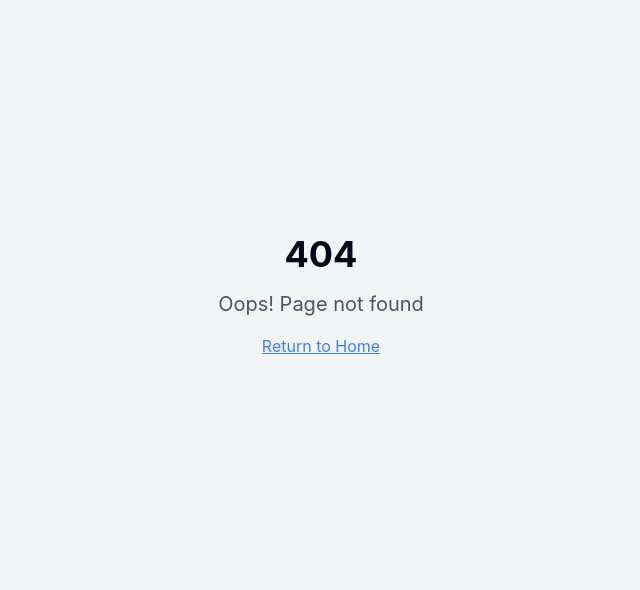
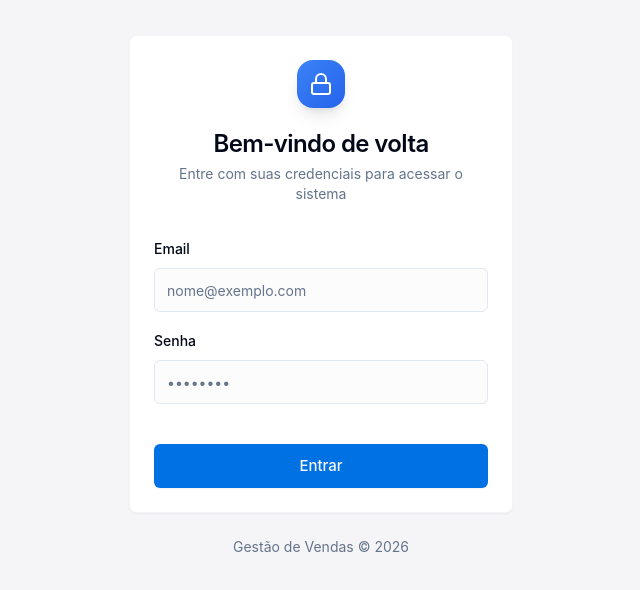
Before and after one commit to kimberlyPrest/gest-o-de-vendas-ude3mrt1k, a React (Vite) app: page /login in a window 1280 px wide. Before the commit this address had no page. Shown: the part 104-694 px from the top of the page, without its empty margins (319-959 px from the left). Built offline with nearby package versions, Linux system fonts and the light colour scheme.

Commit message:
feat: Implement secure login and route protection

```diff
--- a/src/App.tsx
+++ b/src/App.tsx
@@ -6,8 +6,11 @@ import { TooltipProvider } from '@/components/ui/tooltip'
 import { ThemeProvider } from 'next-themes'
 import Layout from './components/Layout'
 import Index from './pages/Index'
+import Login from './pages/Login'
 import NotFound from './pages/NotFound'
 import { Loader2 } from 'lucide-react'
+import { AuthProvider } from '@/hooks/use-auth'
+import { AuthGuard } from '@/components/auth/AuthGuard'
 
 // Lazy Loading
 const Lives = React.lazy(() => import('./pages/Lives'))
@@ -27,12 +30,20 @@ const App = () => (
     <BrowserRouter
       future={{ v7_startTransition: false, v7_relativeSplatPath: false }}
     >
+      <AuthProvider>
         <TooltipProvider>
           <Toaster />
           <Sonner />
           <Suspense fallback={<LoadingFallback />}>
             <Routes>
-            <Route element={<Layout />}>
+              <Route path="/login" element={<Login />} />
+              <Route
+                element={
+                  <AuthGuard>
+                    <Layout />
+                  </AuthGuard>
+                }
+              >
                 <Route path="/" element={<Index />} />
                 <Route path="/lives" element={<Lives />} />
                 <Route path="/crm" element={<CRM />} />
@@ -41,6 +52,7 @@ const App = () => (
             </Routes>
           </Suspense>
         </TooltipProvider>
+      </AuthProvider>
     </BrowserRouter>
   </ThemeProvider>
 )
--- a/src/components/AppSidebar.tsx
+++ b/src/components/AppSidebar.tsx
@@ -1,4 +1,4 @@
-import { useLocation, Link } from 'react-router-dom'
+import { useLocation, Link, useNavigate } from 'react-router-dom'
 import {
   Sidebar,
   SidebarContent,
@@ -9,10 +9,15 @@ import {
   SidebarFooter,
 } from '@/components/ui/sidebar'
 import { cn } from '@/lib/utils'
+import { useAuth } from '@/hooks/use-auth'
+import { LogOut } from 'lucide-react'
+import { toast } from 'sonner'
 
 export function AppSidebar() {
   const location = useLocation()
   const pathname = location.pathname
+  const { user, signOut } = useAuth()
+  const navigate = useNavigate()
 
   const items = [
     {
@@ -31,6 +36,17 @@ export function AppSidebar() {
       icon: 'settings',
     },
   ]
+
+  const handleLogout = async () => {
+    try {
+      await signOut()
+      toast.success('Você saiu do sistema')
+      navigate('/login')
+    } catch (error) {
+      console.error('Logout error:', error)
+      toast.error('Erro ao sair')
+    }
+  }
 
   return (
     <>
@@ -118,7 +134,8 @@ export function AppSidebar() {
           className="p-6 border-t"
           style={{ borderColor: '#E5E5E7' }}
         >
-          <div className="flex items-center gap-3 p-2 rounded-xl hover:bg-black/5 cursor-pointer transition-colors">
+          <div className="flex flex-col gap-2">
+            <div className="flex items-center gap-3 p-2 rounded-xl transition-colors">
               <div
                 className="size-8 rounded-full flex items-center justify-center"
                 style={{ backgroundColor: '#E5E5E7', color: '#86868B' }}
@@ -132,12 +149,24 @@ export function AppSidebar() {
                   className="text-[13px] font-medium truncate"
                   style={{ color: '#1D1D1F' }}
                 >
-                Admin User
+                  Usuário
                 </p>
-              <p className="text-[11px] truncate" style={{ color: '#86868B' }}>
-                admin@icloud.com
+                <p
+                  className="text-[11px] truncate"
+                  style={{ color: '#86868B' }}
+                >
+                  {user?.email || 'Carregando...'}
                 </p>
               </div>
+            </div>
+
+            <button
+              onClick={handleLogout}
+              className="flex items-center gap-2 p-2 rounded-xl text-xs font-medium text-red-500 hover:bg-red-50 transition-colors w-full"
+            >
+              <LogOut size={14} />
+              <span>Sair do sistema</span>
+            </button>
           </div>
         </SidebarFooter>
       </Sidebar>
--- /dev/null
+++ b/src/components/auth/AuthGuard.tsx
@@ -0,0 +1,28 @@
+import { useAuth } from '@/hooks/use-auth'
+import { Navigate, useLocation } from 'react-router-dom'
+import { Loader2 } from 'lucide-react'
+
+export const AuthGuard = ({ children }: { children: React.ReactNode }) => {
+  const { user, loading } = useAuth()
+  const location = useLocation()
+
+  if (loading) {
+    return (
+      <div className="flex h-screen w-full items-center justify-center bg-gray-50 dark:bg-background">
+        <div className="flex flex-col items-center gap-4">
+          <Loader2 className="h-10 w-10 animate-spin text-primary" />
+          <p className="text-muted-foreground animate-pulse">
+            Verificando credenciais...
+          </p>
+        </div>
+      </div>
+    )
+  }
+
+  if (!user) {
+    // Redirect to login page, but save the current location they were trying to go to
+    return <Navigate to="/login" state={{ from: location }} replace />
+  }
+
+  return <>{children}</>
+}
--- /dev/null
+++ b/src/hooks/use-auth.tsx
@@ -0,0 +1,76 @@
+import {
+  createContext,
+  useContext,
+  useEffect,
+  useState,
+  ReactNode,
+} from 'react'
+import { User, Session } from '@supabase/supabase-js'
+import { supabase } from '@/lib/supabase/client'
+
+interface AuthContextType {
+  user: User | null
+  session: Session | null
+  signIn: (email: string, password: string) => Promise<{ error: any }>
+  signOut: () => Promise<{ error: any }>
+  loading: boolean
+}
+
+const AuthContext = createContext<AuthContextType | undefined>(undefined)
+
+export const useAuth = () => {
+  const context = useContext(AuthContext)
+  if (context === undefined) {
+    throw new Error('useAuth must be used within an AuthProvider')
+  }
+  return context
+}
+
+export const AuthProvider = ({ children }: { children: ReactNode }) => {
+  const [user, setUser] = useState<User | null>(null)
+  const [session, setSession] = useState<Session | null>(null)
+  const [loading, setLoading] = useState(true)
+
+  useEffect(() => {
+    // Set up auth state listener FIRST
+    const {
+      data: { subscription },
+    } = supabase.auth.onAuthStateChange((_event, session) => {
+      setSession(session)
+      setUser(session?.user ?? null)
+      setLoading(false)
+    })
+
+    // THEN check for existing session
+    supabase.auth.getSession().then(({ data: { session } }) => {
+      setSession(session)
+      setUser(session?.user ?? null)
+      setLoading(false)
+    })
+
+    return () => subscription.unsubscribe()
+  }, [])
+
+  const signIn = async (email: string, password: string) => {
+    const { error } = await supabase.auth.signInWithPassword({
+      email,
+      password,
+    })
+    return { error }
+  }
+
+  const signOut = async () => {
+    const { error } = await supabase.auth.signOut()
+    return { error }
+  }
+
+  const value = {
+    user,
+    session,
+    signIn,
+    signOut,
+    loading,
+  }
+
+  return <AuthContext.Provider value={value}>{children}</AuthContext.Provider>
+}
--- a/src/lib/supabase/client.ts
+++ b/src/lib/supabase/client.ts
@@ -1,17 +1,22 @@
 // AVOID UPDATING THIS FILE DIRECTLY. It is automatically generated.
-import { createClient } from '@supabase/supabase-js';
-import type { Database } from './types';
+import { createClient } from '@supabase/supabase-js'
+import type { Database } from './types'
 
-const SUPABASE_URL = import.meta.env.VITE_SUPABASE_URL as string;
-const SUPABASE_PUBLISHABLE_KEY = import.meta.env.VITE_SUPABASE_PUBLISHABLE_KEY as string;
+const SUPABASE_URL = import.meta.env.VITE_SUPABASE_URL as string
+const SUPABASE_PUBLISHABLE_KEY = import.meta.env
+  .VITE_SUPABASE_PUBLISHABLE_KEY as string
 
 // Import the supabase client like this:
 // import { supabase } from "@/lib/supabase/client";
 
-export const supabase = createClient<Database>(SUPABASE_URL, SUPABASE_PUBLISHABLE_KEY, {
-  auth: {
-    storage: localStorage,
-    persistSession: true,
-    autoRefreshToken: true,
-  }
-});
+export const supabase = createClient<Database>(
+  SUPABASE_URL,
+  SUPABASE_PUBLISHABLE_KEY,
+  {
+    auth: {
+      storage: localStorage,
+      persistSession: true,
+      autoRefreshToken: true,
+    },
+  },
+)
--- /dev/null
+++ b/src/pages/Login.tsx
@@ -0,0 +1,121 @@
+import { useState } from 'react'
+import { useAuth } from '@/hooks/use-auth'
+import { useNavigate, useLocation } from 'react-router-dom'
+import { Button } from '@/components/ui/button'
+import { Input } from '@/components/ui/input'
+import { Label } from '@/components/ui/label'
+import {
+  Card,
+  CardContent,
+  CardDescription,
+  CardFooter,
+  CardHeader,
+  CardTitle,
+} from '@/components/ui/card'
+import { toast } from 'sonner'
+import { Loader2, Lock } from 'lucide-react'
+
+export default function Login() {
+  const [email, setEmail] = useState('')
+  const [password, setPassword] = useState('')
+  const [isLoading, setIsLoading] = useState(false)
+  const { signIn } = useAuth()
+  const navigate = useNavigate()
+  const location = useLocation()
+
+  const from = location.state?.from?.pathname || '/'
+
+  const handleSubmit = async (e: React.FormEvent) => {
+    e.preventDefault()
+    setIsLoading(true)
+
+    try {
+      const { error } = await signIn(email, password)
+
+      if (error) {
+        toast.error('Erro ao fazer login', {
+          description: 'Verifique suas credenciais e tente novamente.',
+        })
+      } else {
+        toast.success('Login realizado com sucesso')
+        navigate(from, { replace: true })
+      }
+    } catch (error) {
+      toast.error('Erro inesperado', {
+        description: 'Ocorreu um erro ao tentar fazer login.',
+      })
+      console.error(error)
+    } finally {
+      setIsLoading(false)
+    }
+  }
+
+  return (
+    <div className="min-h-screen flex items-center justify-center bg-[#F5F5F7] p-4 dark:bg-background">
+      <div className="w-full max-w-sm animate-fade-in-up">
+        <Card className="border-border/40 shadow-elevation">
+          <CardHeader className="space-y-1 text-center pb-8">
+            <div className="mx-auto mb-4 flex h-12 w-12 items-center justify-center rounded-2xl bg-gradient-to-br from-blue-500 to-blue-600 shadow-lg">
+              <Lock className="h-6 w-6 text-white" />
+            </div>
+            <CardTitle className="text-2xl font-semibold tracking-tight">
+              Bem-vindo de volta
+            </CardTitle>
+            <CardDescription>
+              Entre com suas credenciais para acessar o sistema
+            </CardDescription>
+          </CardHeader>
+          <form onSubmit={handleSubmit}>
+            <CardContent className="space-y-4">
+              <div className="space-y-2">
+                <Label htmlFor="email">Email</Label>
+                <Input
+                  id="email"
+                  type="email"
+                  placeholder="nome@exemplo.com"
+                  value={email}
+                  onChange={(e) => setEmail(e.target.value)}
+                  required
+                  className="h-11 bg-gray-50/50 dark:bg-muted/50"
+                  disabled={isLoading}
+                />
+              </div>
+              <div className="space-y-2">
+                <Label htmlFor="password">Senha</Label>
+                <Input
+                  id="password"
+                  type="password"
+                  placeholder="••••••••"
+                  value={password}
+                  onChange={(e) => setPassword(e.target.value)}
+                  required
+                  className="h-11 bg-gray-50/50 dark:bg-muted/50"
+                  disabled={isLoading}
+                />
+              </div>
+            </CardContent>
+            <CardFooter className="flex flex-col gap-4 pt-4">
+              <Button
+                type="submit"
+                className="w-full h-11 text-[15px] font-medium bg-[#0071E3] hover:bg-[#0077ED] transition-all shadow-sm"
+                disabled={isLoading}
+              >
+                {isLoading ? (
+                  <>
+                    <Loader2 className="mr-2 h-4 w-4 animate-spin" />
+                    Entrando...
+                  </>
+                ) : (
+                  'Entrar'
+                )}
+              </Button>
+            </CardFooter>
+          </form>
+        </Card>
+        <p className="mt-6 text-center text-sm text-muted-foreground">
+          Gestão de Vendas &copy; {new Date().getFullYear()}
+        </p>
+      </div>
+    </div>
+  )
+}
```
Also changed, not shown: src/lib/supabase/types.ts (+32 -32 lines), 14 other files (tests, documents, lock files or other folders). Lines whose indentation alone changed are shown as unchanged.
